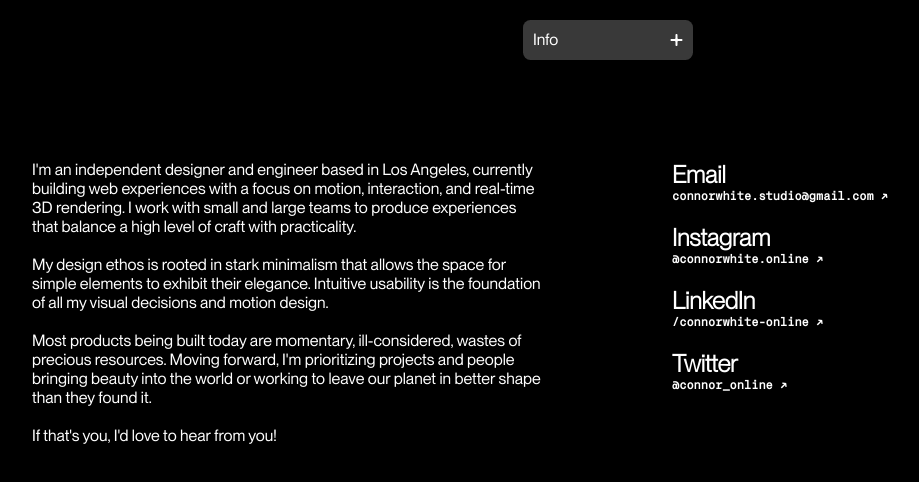
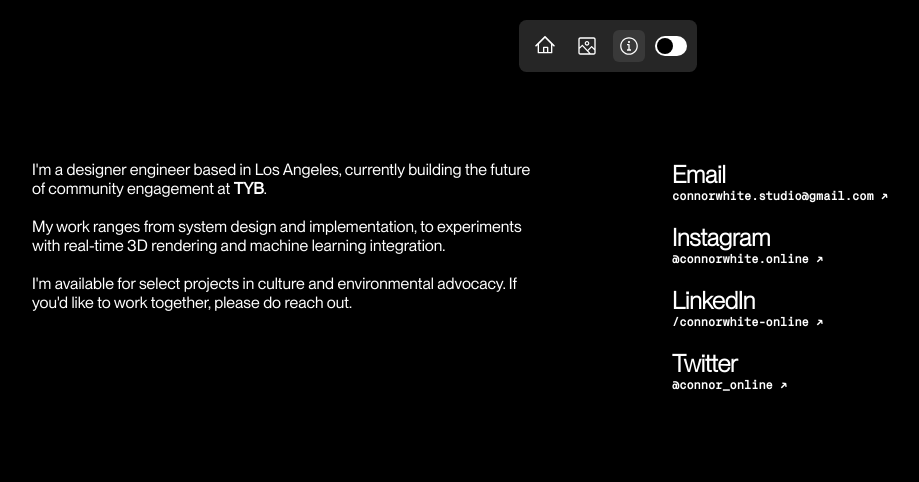
Before and after one commit to connorwhite-online/studio, a Next.js app: page /info in a window 1280 px wide. Shown: the top 482 px of the page, without its empty margins (32-951 px from the left). Built offline with nearby package versions, Linux system fonts and the light colour scheme.

Commit message:
changes dropped in from dead branch

```diff
--- a/app/(pages)/info/page.tsx
+++ b/app/(pages)/info/page.tsx
@@ -40,16 +40,13 @@ export default function Info() {
         <main ref={infoRef} className={styles.info}>
             <section className={styles.intro}>
                 <p className={styles.introCopy}>
-                I&#39;m an independent designer and engineer based in Los Angeles, currently building web experiences with a focus on motion, interaction, and real-time 3D rendering. I work with small and large teams to produce experiences that balance a high level of craft with practicality.
+                I&#39;m a designer engineer based in Los Angeles, currently building the future of community engagement at <b><a href="https://www.tyb.xyz/" target="_blank" rel="noopener noreferrer">TYB</a></b>.
                 <br />
                 <br />
-                My design ethos is rooted in stark minimalism that allows the space for simple elements to exhibit their elegance. Intuitive usability is the foundation of all my visual decisions and motion design.
+                My work ranges from system design and implementation, to experiments with real-time 3D rendering and machine learning integration.
                 <br />
                 <br />
-                Most products being built today are momentary, ill-considered, wastes of precious resources. Moving forward, I&#39;m prioritizing projects and people bringing beauty into the world or working to leave our planet in better shape than they found it.
-                <br />
-                <br />
-                If that&#39;s you, I&#39;d love to hear from you!
+                I&#39;m available for select projects in culture and environmental advocacy. If you&#39;d like to work together, please do reach out.
                 </p>
             </section>
             <section className={styles.directory}>
--- a/app/components/ProjectCard/index.tsx
+++ b/app/components/ProjectCard/index.tsx
@@ -80,7 +80,7 @@ const ProjectCard: React.FC<ProjectCardProps> = ({ project }) => {
         duration: 2,
         stagger: 0.2
       }, "<25%")
-      .fromTo("a", {
+      .fromTo(`.${styles.linkBox}`, {
         autoAlpha: 0,
       }, {
         autoAlpha: 1,
--- a/app/components/menu/index.tsx
+++ b/app/components/menu/index.tsx
@@ -1,75 +1,15 @@
 'use client';
-import React, { useState, useEffect, useRef } from "react";
+import React, { useState, useEffect } from "react";
 import Link from "next/link";
 import styles from "./menu.module.css";
 import { usePathname } from "next/navigation";
-import gsap from "gsap";
-import { useGSAP } from "@gsap/react";
-import MenuIcon from "./menu-icon";
+import { HomeIcon, ImageIcon, InfoCircledIcon } from "@radix-ui/react-icons";
+import { Switch } from "@radix-ui/react-switch";
 
 export default function Menu() {
     const pathname = usePathname();
+    const [theme, setTheme] = useState('dark');
 
-    const [menuOpen, setMenuOpen] = useState(false);
-    const [theme, setTheme] = useState('dark');
-    const navRef = useRef<HTMLDivElement>(null);
-    const iconRef = useRef<SVGSVGElement>(null);
-    const menuTL = useRef<gsap.core.Timeline>();
-
-    // Menu Animation Timeline
-    useGSAP(() => {
-        menuTL.current = gsap.timeline({paused: true})
-        .fromTo(iconRef.current, {
-            rotateZ: 0
-        }, {
-            rotateZ: 135,
-            duration: 1.25,
-            ease: "elastic.out(1,0.75)"
-        })
-        .set(`.${styles.subNav}`, {
-            autoAlpha: 1,
-            display: "block"
-        }, "<")
-        .to(`.${styles.nav}`, {
-            width: '250px',
-            height: '150px',
-            duration: 0.5,
-            ease: "power4.out"
-        }, "<")
-        .fromTo(`.${styles.navLink}`, {
-            opacity: 0,
-            // transform: 'translateX(-50px)'
-            x: -25
-        }, {
-            opacity: 1,
-            duration: .5,
-            x: 0,
-            // transform: 'translateX(0px)',
-            stagger: 0.1,
-            ease: "power4.inOut"
-        }, 0.25)
-        .to(`.${styles.themeToggleWrapper}`, {
-            autoAlpha: 1,
-            duration: 1,
-            ease: "power2.out"
-        }, "<75%");
-    }, { dependencies: [] });
-
-    // Menu toggle animation
-    useGSAP(() => {
-        if (menuOpen) {
-            // Animation for opening the menu
-            menuTL.current?.timeScale(1);
-            menuTL.current?.play();
-        } else {
-            // Reverse animation for closing the menu
-            menuTL.current?.timeScale(2.5);
-            menuTL.current?.reverse();
-        }
-    }
-    , { dependencies: [menuOpen] });
-
-    // Theme toggle handler
     useEffect(() => {
         document.documentElement.setAttribute('data-theme', theme);
     }, [theme]);
@@ -79,41 +19,22 @@ export default function Menu() {
     };
 
     return (
-        <div className={styles.menu} ref={navRef}>
+        <div className={styles.menu}>
             <nav className={styles.nav}>
-                <div className={styles.mainNav} onClick={() => setMenuOpen(!menuOpen)} style={{ color: 'var(--icon-color)' }}>
-                    <div className={styles.currentPath}>{pathname === '/' ? 'Home' : (pathname.charAt(1).toUpperCase())+(pathname.slice(2))}</div>
-                    <MenuIcon ref={iconRef} className={styles.icon} />
-                </div>
-                <ul className={styles.subNav}>
-                    <li>
-                    <Link href="/" className={`${styles.navLink} ${pathname === '/' ? styles.navLinkActive : ''}`} onClick={() => setMenuOpen(false)}>
-                        Home
-                    </Link>
-                    </li>
-                    <li>
-                    <Link href="/projects" className={`${styles.navLink} ${pathname === '/projects' ? styles.navLinkActive : ''}`} onClick={() => setMenuOpen(false)}>
-                        Projects
-                    </Link>
-                    </li>
-                    <li>
-                    <Link href="/info" className={`${styles.navLink} ${pathname === '/info' ? styles.navLinkActive : ''}`} onClick={() => setMenuOpen(false)}>
-                        Info
-                    </Link>
-                    </li>
-                    <li className={styles.toggleListItem}>
-                        <div className={styles.themeToggleWrapper}>
-                            <input
-                                type="checkbox"
-                                className={styles.themeToggle}
-                                id="themeToggle"
-                                checked={theme === 'light'}
-                                onChange={toggleTheme}
-                            />
-                            <label className={styles.slider} htmlFor="themeToggle"></label>
-                        </div>
-                    </li>
-                </ul>
+                <Link href="/" className={`${styles.navLink} ${pathname === '/' ? styles.navLinkActive : ''}`}>
+                    <HomeIcon />
+                </Link>
+                <Link href="/projects" className={`${styles.navLink} ${pathname === '/projects' ? styles.navLinkActive : ''}`}>
+                    <ImageIcon />
+                </Link>
+                <Link href="/info" className={`${styles.navLink} ${pathname === '/info' ? styles.navLinkActive : ''}`}>
+                    <InfoCircledIcon />
+                </Link>
+                <Switch
+                    checked={theme === 'light'}
+                    onCheckedChange={toggleTheme}
+                    className={styles.themeToggle}
+                />
             </nav>
         </div>
     );
--- a/app/components/menu/menu.module.css
+++ b/app/components/menu/menu.module.css
@@ -3,7 +3,6 @@
     width: 100dvw;
     display: flex;
     bottom: 2.5dvh;
-    top: auto;
     justify-content: center;
     z-index: 99;
 }
@@ -12,114 +11,68 @@
     background-color: var(--shroud-color);
     backdrop-filter: blur(4px);
     display: flex;
-    flex-direction: column;
     justify-content: space-between;
-    padding: 10px;
-    height: 20px;
-    width: 150px;
+    align-items: center;
+    padding: 10px; /* Reduced horizontal padding */
     border-radius: 7.5px;
+    gap: 10px; /* Added gap for consistent spacing */
 }
-.mainNav {
-    order: 2;
-    display: flex;
-    justify-content: space-between;
-    width: 150px;
-    align-self: center;
+
+.navLink {
+    color: var(--text-color);
+    display: flex; /* Ensure proper alignment */
     align-items: center;
-    cursor: pointer;
+    justify-content: center;
+    width: 32px; /* Set fixed width for icons */
+    height: 32px; /* Set fixed height for icons */
+    border-radius: 6px;
+    transition: background-color 0.3s ease;
 }
-.currentPath {
-    font-family: var(--regular);
-    font-size: 16px;
-}
-.subNav {
-    visibility: hidden;
-    order: 1;
-    display: none;
-}
-.subNav li {
-    margin-bottom: 10px;
-    clip-path: inset(0 0 0 0);
-}
-.navLink {
-    /* visibility: hidden; */
-    /* display: none; */
-    display: block;
-    font-family: var(--light);
-    font-size: 16px;
-    /* transform: translateX(-25px); */
+
+.navLink svg {
+    width: 20px; /* Set icon size */
+    height: 20px; /* Set icon size */
 }
 
 .navLinkActive {
-    font-family: var(--medium);
-}
-
-.icon {
-    cursor: pointer;
-}
-.toggleListItem {
-    display: flex;
-    justify-content: center;
-}
-.themeToggleWrapper {
-    visibility: hidden;
-    position: relative;
-    display: inline-block;
-    width: 40px;
-    height: 24px;
+    /* fill: var(--text-color); */
+    background-color: var(--shroud-color);
 }
 
 .themeToggle {
-    opacity: 0;
-    width: 0;
-    height: 0;
+    background-color: var(--text-color);
+    width: 32px; /* Reduced toggle width */
+    height: 20px; /* Reduced toggle height */
+    border-radius: 9999px;
+    position: relative;
+    -webkit-tap-highlight-color: rgba(0, 0, 0, 0);
 }
 
-.slider {
-    position: absolute;
-    cursor: pointer;
-    top: 0;
-    left: 0;
-    right: 0;
-    bottom: 0;
-    background-color: var(--text-color);
-    transition: .4s;
-    border-radius: 24px;
-}
-
-.slider:before {
-    position: absolute;
-    content: "";
-    height: 16px;
-    width: 16px;
-    left: 4px;
-    bottom: 4px;
-    background-color: var(--background-color);
-    transition: .4s;
-    border-radius: 50%;
-}
-
-.themeToggle:checked + .slider {
+.themeToggle[data-state='checked'] {
     background-color: var(--text-color);
 }
 
-.themeToggle:checked + .slider:before {
-    transform: translateX(16px);
+.themeToggle[data-state='checked']::after {
+    transform: translateX(12px); /* Adjusted for smaller toggle */
 }
 
-@media screen and (min-width: 768px){
+.themeToggle::after {
+    content: '';
+    display: block;
+    width: 16px; /* Reduced thumb size */
+    height: 16px; /* Reduced thumb size */
+    border-radius: 9999px;
+    background-color: var(--background-color);
+    position: absolute;
+    top: 2px;
+    left: 2px;
+    transition: transform 100ms;
+    transform: translateX(0px);
+}
+
+@media screen and (min-width: 768px) {
     .menu {
         top: 2.5dvh;
         bottom: auto;
     }
-    .mainNav {
-        order: 1;
-    }
-    .subNav {
-        order: 2;
-    }
-    .subNav li {
-        margin-bottom: 0;
-        margin-top: 10px;
-    }
 }
--- a/app/globals.css
+++ b/app/globals.css
@@ -41,8 +41,8 @@ html, body {
   --monoLight: 'Mono-Light';
   --dark: #000000;
   --white: #ffffff;
-  --shroudDark: rgba(76, 76, 76, 0.75);
-  --shroudLight: rgba(217, 217, 217, 0.75);
+  --shroudDark: rgba(76, 76, 76, 0.5);
+  --shroudLight: rgba(217, 217, 217, 0.5);
   --copy: 14px;
 }
 
--- a/package.json
+++ b/package.json
@@ -11,6 +11,8 @@
   "dependencies": {
     "@gsap/react": "^2.1.0",
     "@next/third-parties": "^14.2.4",
+    "@radix-ui/react-icons": "^1.3.0",
+    "@radix-ui/react-switch": "^1.1.0",
     "@react-spring/three": "^9.7.3",
     "@react-three/drei": "^9.106.0",
     "@react-three/fiber": "^8.16.7",
```
Also changed, not shown: 1 other file (tests, documents, lock files or other folders).
